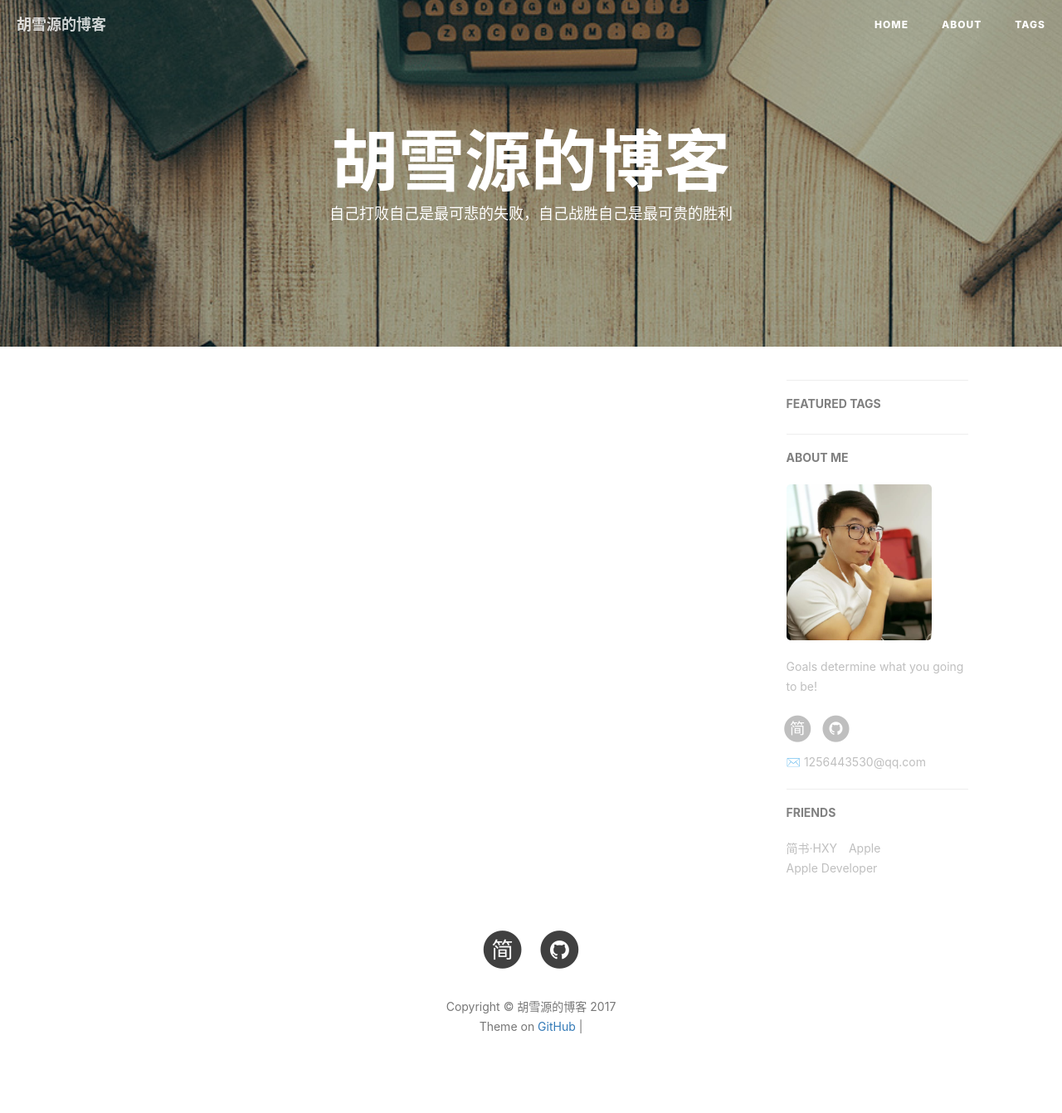
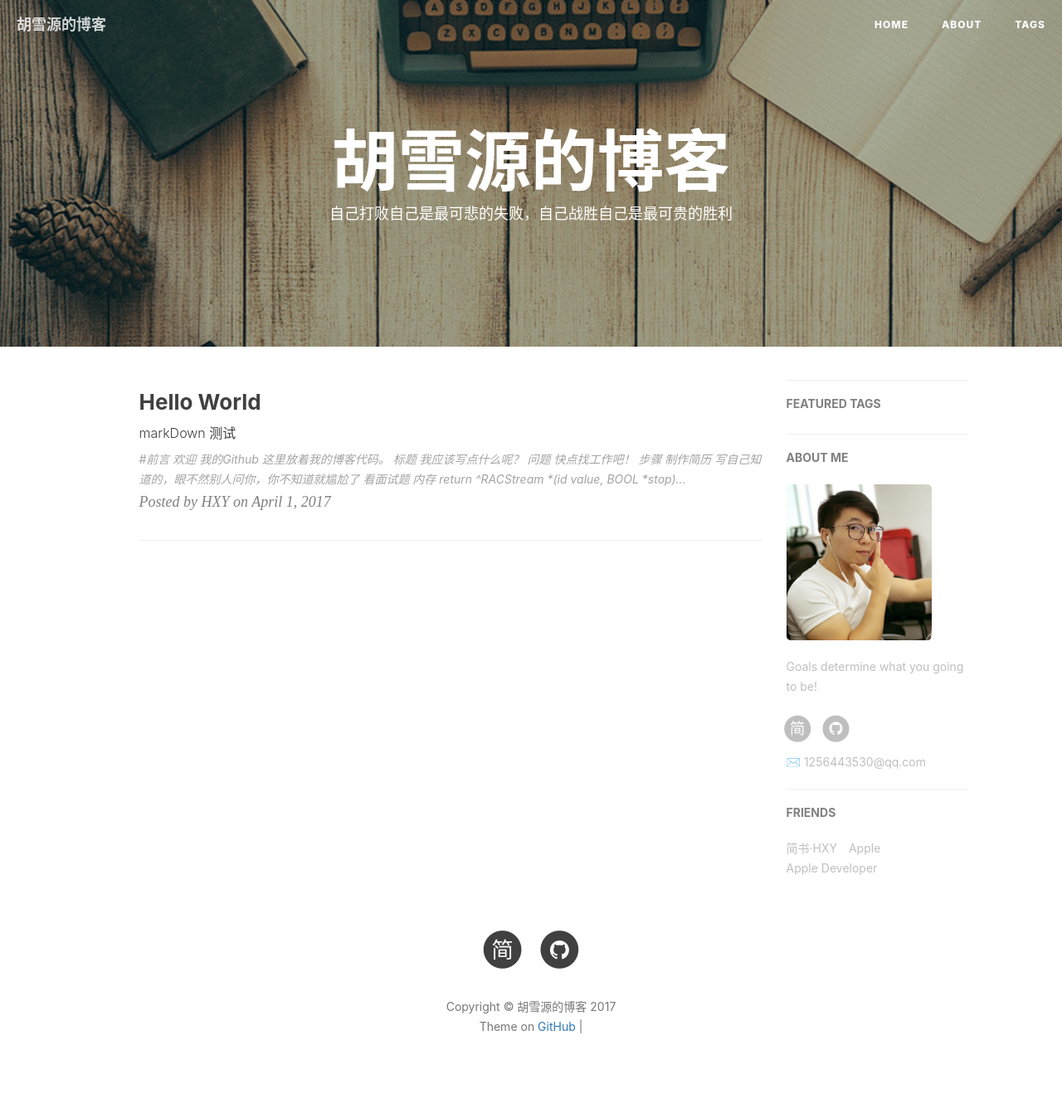
Before and after one commit to EdisonHXY/EdisonHXY.github.io, a Jekyll site: the page built from index.html, in a window 1280 px wide. Shown: the whole page at 83% size. Built offline with Jekyll 4.4.1, drawn with Linux system fonts in a browser that asks for light colours; nearby versions of some CDN libraries; the list of posts is cut into pages by our own code; comment, search, counter and statistics services are not loaded.

Commit message:
创建测试文章

````diff
--- /dev/null
+++ b/_posts/2017-04-01-HelloWorld.md
@@ -0,0 +1,69 @@
+---
+layout:     post
+title:      Hello World
+subtitle:   markDown 测试
+date:       2017-04-01
+author:     HXY
+header-img: img/post-bg-ios9-web.jpg
+catalog: true
+tags:
+    - iOS
+    - Hello world
+---
+
+#前言
+> 欢迎 我的[Github](https://github.com/EdisonHXY) 这里放着我的博客代码。
+
+### 标题
+ 我应该写点什么呢？
+### 问题
+  快点找工作吧！
+#### 步骤
+- **制作简历**
+
+    写自己知道的，眼不然别人问你，你不知道就尴尬了
+
+- **看面试题**
+
+	- 内存
+
+		```
+			return ^RACStream *(id value, BOOL *stop){
+
+		       // 什么时候调用block:当信号有新的值发出，就会来到这个block。
+
+		       // block作用:做返回值的处理
+
+		       // 做好处理，在返回结果前，拼接 输出:
+		       return [RACReturnSignal return:[NSString stringWithFormat:@"输出:%@",value]];
+		   };
+
+		}] subscribeNext:^(id x) {
+
+		   NSLog(@"%@",x);
+
+		}];
+		```
+
+	- 优化
+	- 代理
+	- 通知
+	- 算法
+	- 正向和反向传值
+	- 内购
+	- Runtime
+	- RunLoop
+	- TCP
+	- Socket
+	- Http
+	- 三方库
+
+
+
+- **投递简历**
+
+
+- **等消息喽**
+
+
+> 哈哈
--- a/index.html
+++ b/index.html
@@ -7,11 +7,11 @@ description: "自己打败自己是最可悲的失败，自己战胜自己是最
 <div class="post-preview">
     <a href="{{ post.url | prepend: site.baseurl }}">
         <h2 class="post-title">
-            {{ 1123 }}
+            {{ post.title }}
         </h2>
         {% if post.subtitle %}
         <h3 class="post-subtitle">
-            {{ 321 }}
+            {{ post.subtitle }}
         </h3>
         {% endif %}
         <div class="post-content-preview">
````
